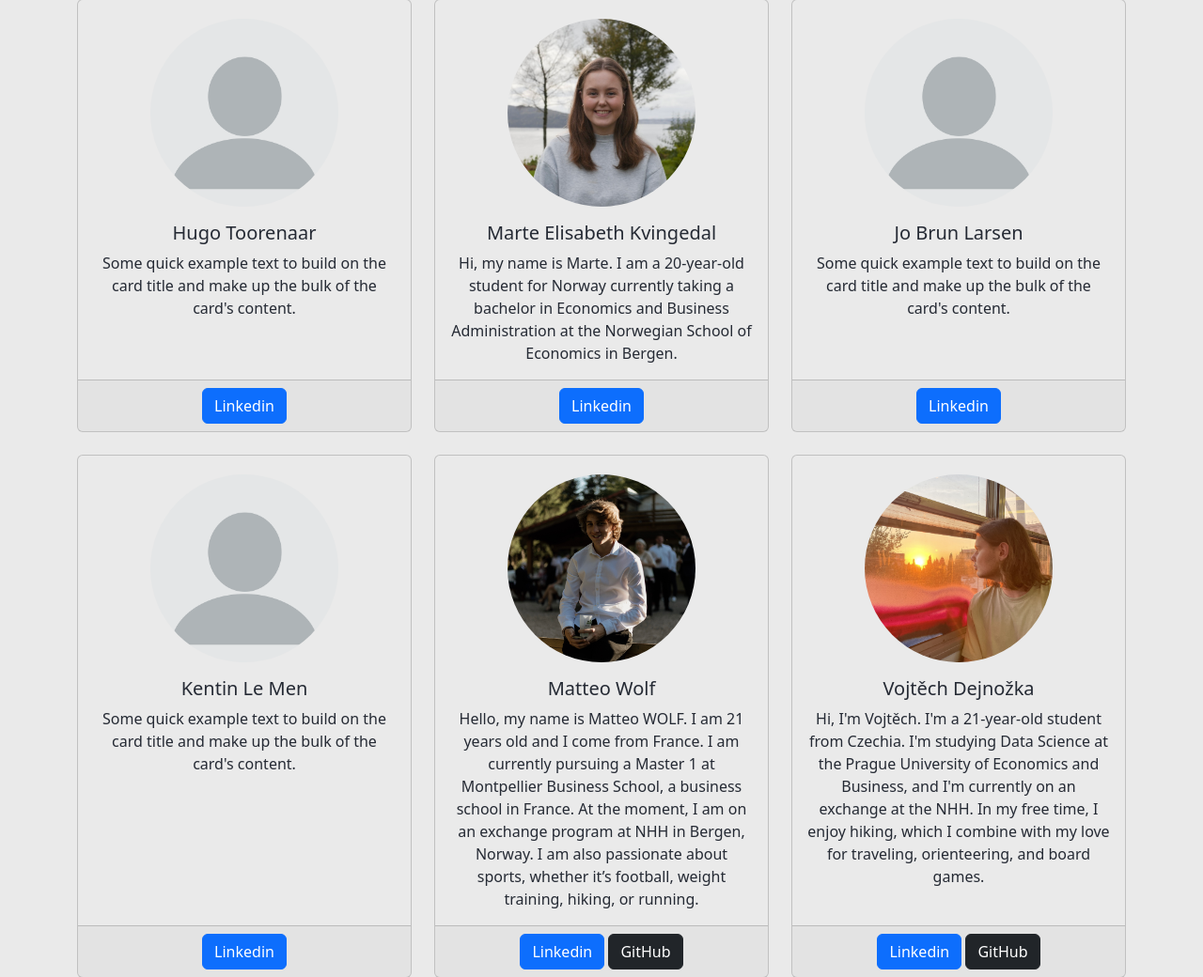
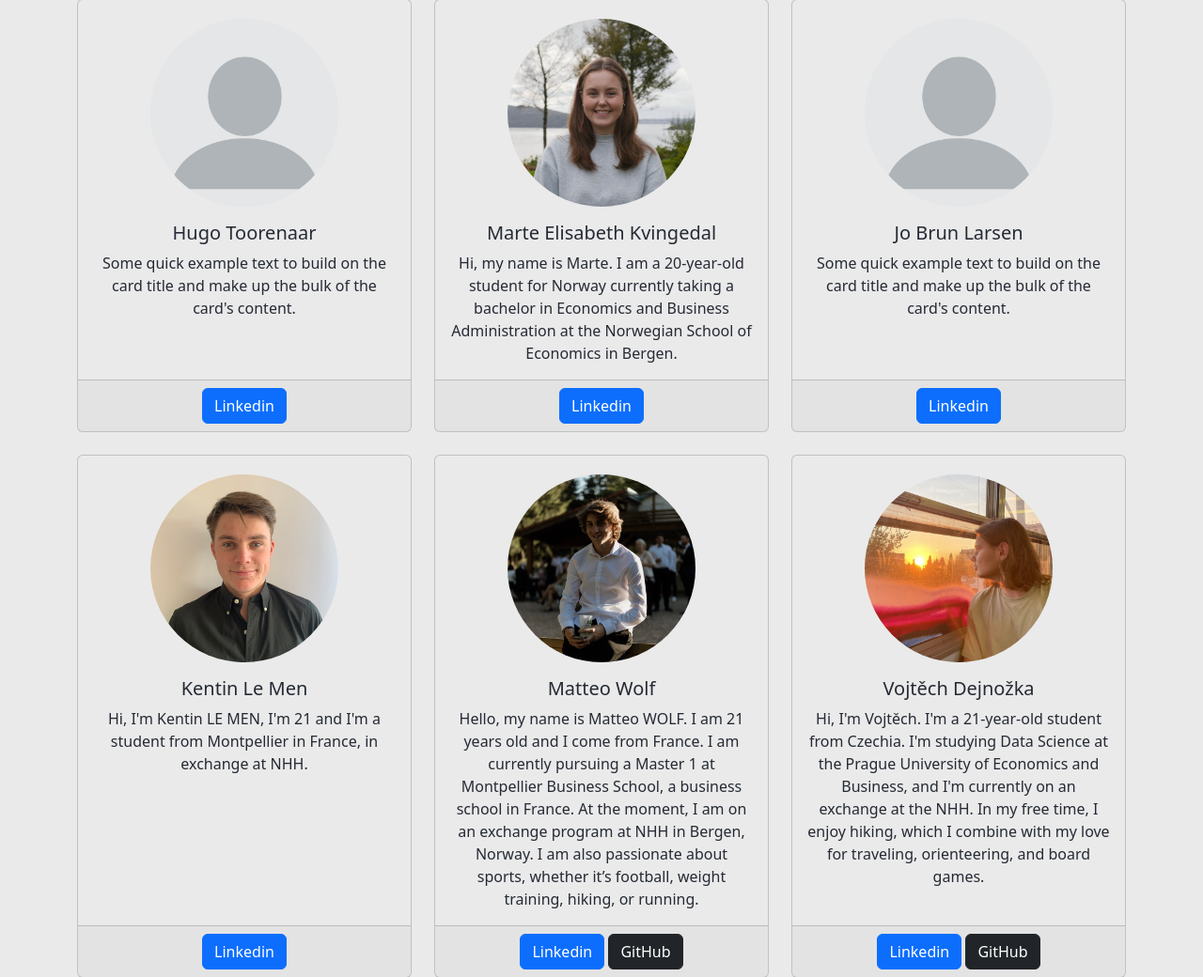
Before and after one commit to JanisReboul34/FOR19Shared, a Flask app: page /about in a window 1280 px wide. Shown: the part 239-1279 px from the top of the page at 94% size. Run offline with Flask 3, Linux system fonts and the light colour scheme.

Commit message:
Update about.html

```diff
--- a/FOR19-main/templates/about.html
+++ b/FOR19-main/templates/about.html
@@ -61,12 +61,11 @@
     <div class="col">
       <div class="card h-100">
         <div class="ratio ratio-1x1 rounded-circle overflow-hidden">
-          <img src="{{url_for('static', filename='./images/noimg.webp')}}" class="card-img-top img-cover" alt="dev2">
+          <img src="{{url_for('static', filename='./images/kentin.jpeg')}}" class="card-img-top img-cover" alt="dev2">
         </div>
         <div class="card-body">
           <h5 class="card-title">Kentin Le Men</h5>
-          <p class="card-text">Some quick example text to build on the card title and make up the bulk of the card's
-            content.</p>
+          <p class="card-text">Hi, I'm Kentin LE MEN, I'm 21 and I'm a student from Montpellier in France, in exchange at NHH.</p>
 
         </div>
         <div class="card-footer">
```
